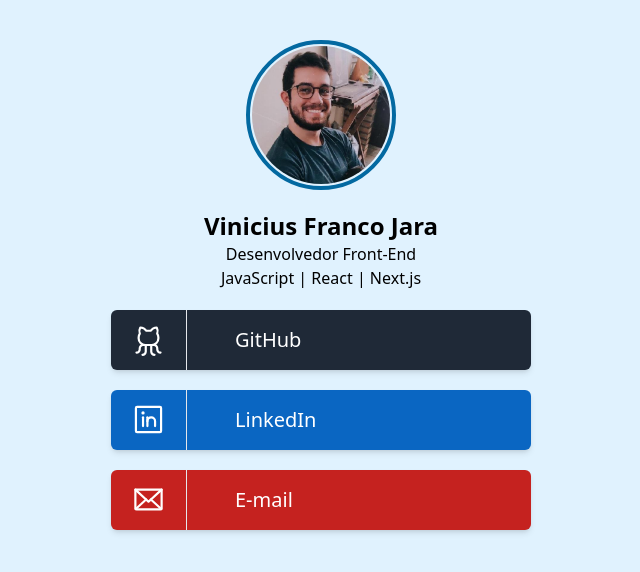
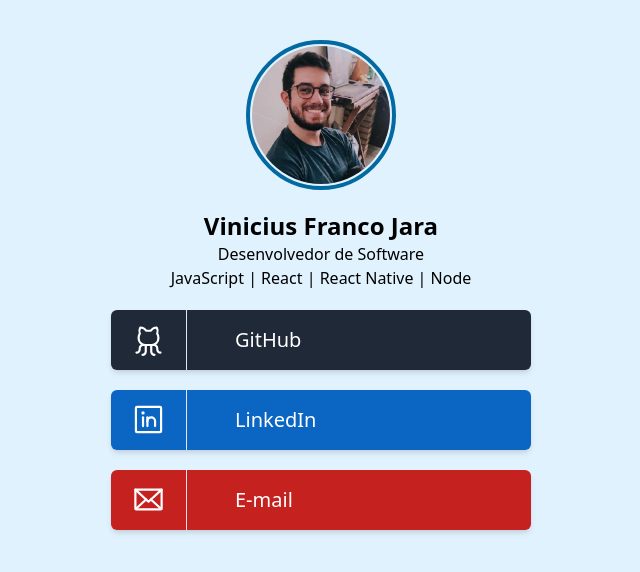
Before and after one commit to vf-jara/LinkTree, a React (Vite) app: page / in a window 1280 px wide. Shown: the top 572 px of the page, without its empty margins (319-959 px from the left). Built offline with nearby package versions, Linux system fonts and the light colour scheme.

Commit message:
Update stack description

```diff
--- a/src/App.jsx
+++ b/src/App.jsx
@@ -11,7 +11,7 @@
         </div>
         <div className='py-5 text-center'>
           <h1 className='text-2xl font-bold'>Vinicius Franco Jara</h1>
-          <p>Desenvolvedor Front-End<br />JavaScript | React | Next.js</p>
+          <p>Desenvolvedor de Software<br />JavaScript | React | React Native | Node</p>
         </div>
         <div className='w-full flex flex-col gap-5 px-10'>
           <a href='https://github.com/vf-jara' target="_blank" className='card font-medium text-xl'>
```
